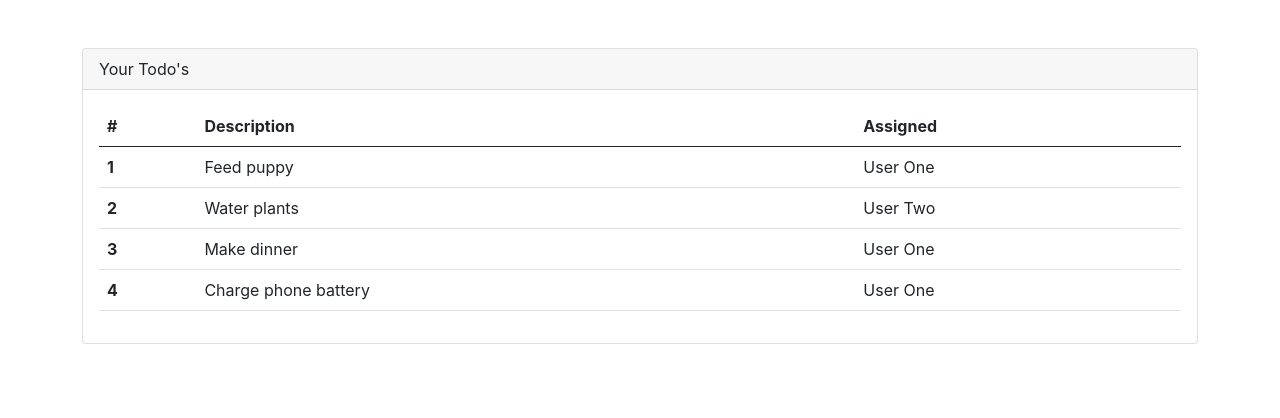
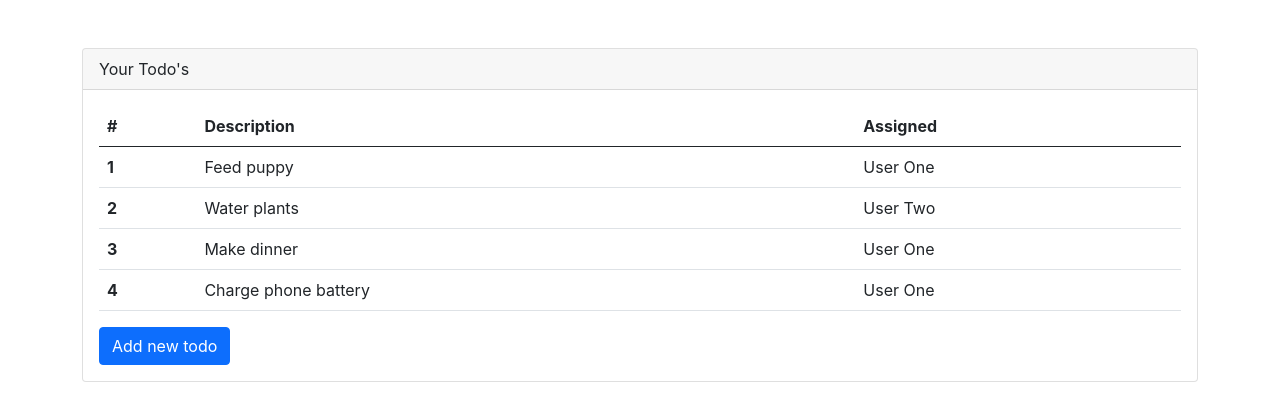
Before and after one commit to kristinaradeva1/React-Todos-Application, a React (Create React App) app: page / in a window 1280 px wide. Shown: the top 418 px of the page. Built offline with nearby package versions, Linux system fonts and the light colour scheme.

Commit message:
Added a button with an onClick Listener

```diff
--- a/src/App.js
+++ b/src/App.js
@@ -10,6 +10,18 @@
     {rowNumber: 4, rowDescription: 'Charge phone battery', rowAssigned: 'User One'}
   ]
 
+  const addTodo = () => {
+    if(todos.length > 0) {
+      const newTodo = {
+         rowNumber: todos.length + 1,
+         rowDescription: 'New todo',
+         rowAssigned: 'User Three'
+        };
+        todos.push(newTodo);
+        console.log(todos);
+    }
+  }
+
   return (
     <div className="mt-5 container">
       <div className="card">
@@ -18,6 +30,9 @@
         </div>
         <div className="card-body">
          <TodoTable todos={todos}/>
+         <button className='btn btn-primary' onClick={addTodo}>
+          Add new todo
+         </button>
         </div>
       </div>
     </div>
```
